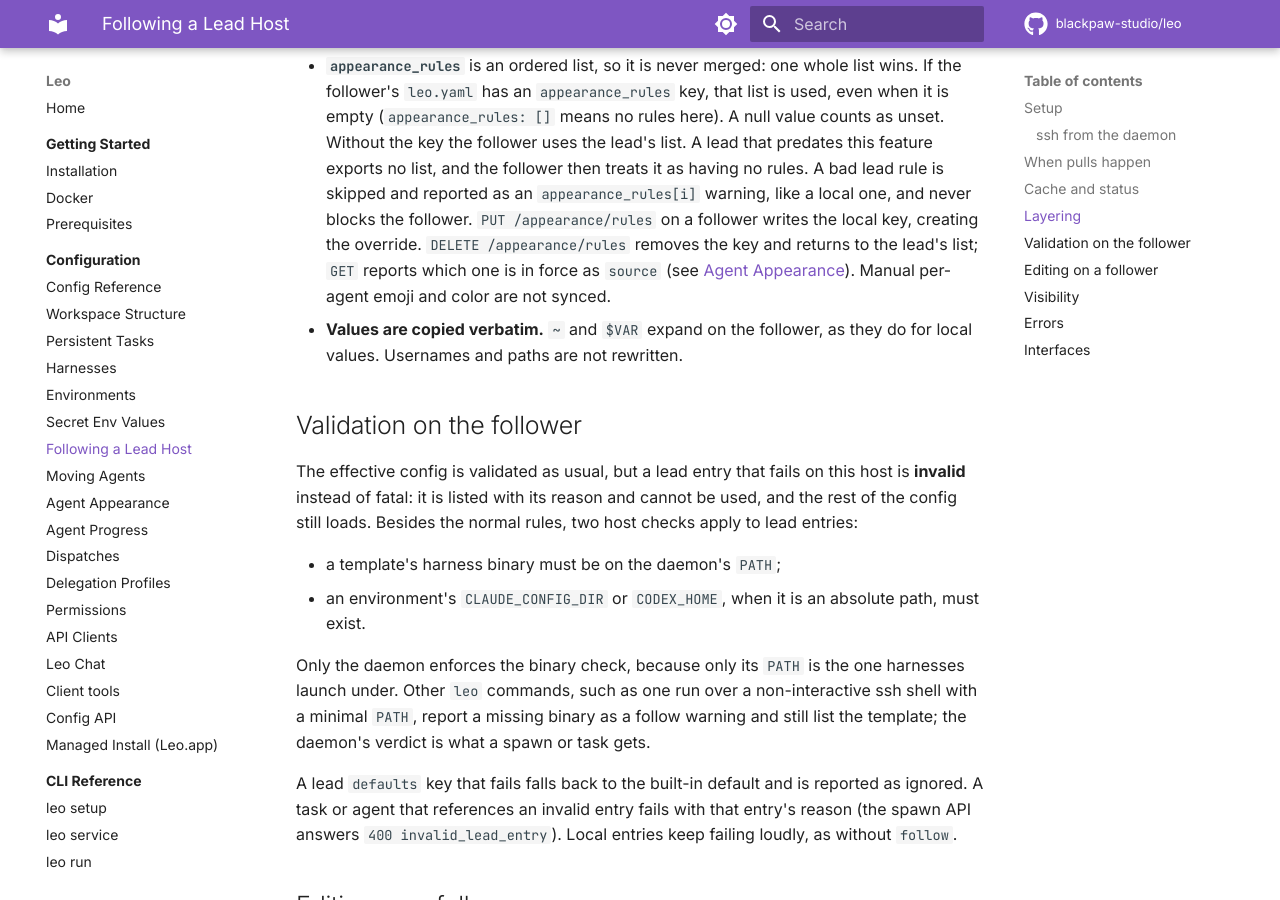
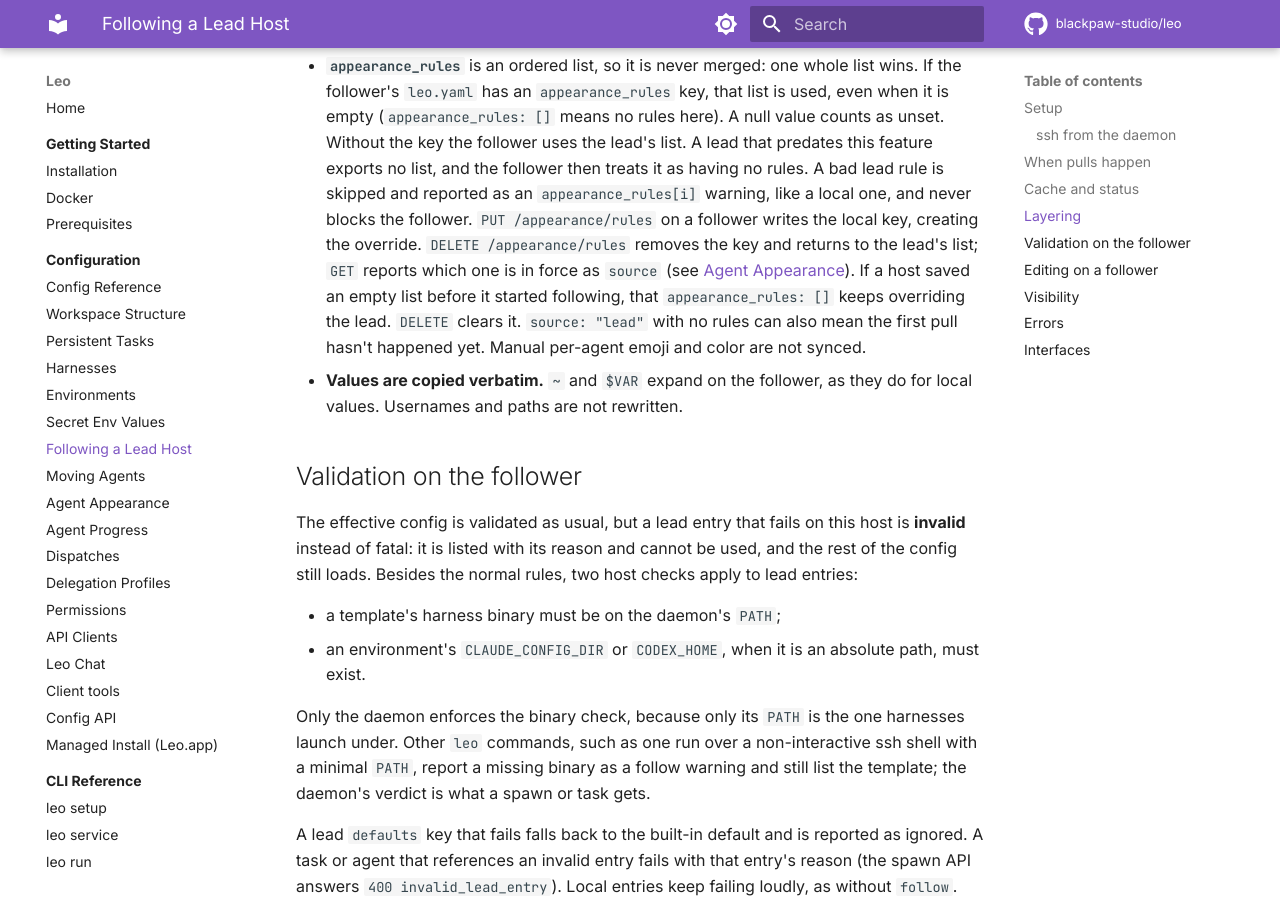
Before and after one commit to blackpaw-studio/leo, an MkDocs documentation site: the page built from docs/configuration/follow-lead.md, in a window 1280 px wide and 900 px high, scrolled down 2677 px. Built offline with MkDocs 1.6.1 and Material for MkDocs 9.7.7, drawn with Linux system fonts in a browser that asks for light colours; comment, search, counter and statistics services are not loaded.

Commit message:
docs(follow): note sticky empty override and pre-pull lead source
Claude-Session: https://claude.ai/code/session_01NHCXhWGgNfdJExirV6WCtT

```diff
--- a/docs/configuration/follow-lead.md
+++ b/docs/configuration/follow-lead.md
@@ -125,7 +125,10 @@ Per section, lowest to highest: the lead, then the follower's `templates_file`
   blocks the follower. `PUT /appearance/rules` on a follower writes the local
   key, creating the override. `DELETE /appearance/rules` removes the key and
   returns to the lead's list; `GET` reports which one is in force as `source`
-  (see [Agent Appearance](appearance.md#rules)). Manual per-agent emoji and
+  (see [Agent Appearance](appearance.md#rules)). If a host saved an empty list
+  before it started following, that `appearance_rules: []` keeps overriding
+  the lead. `DELETE` clears it. `source: "lead"` with no rules can also mean
+  the first pull hasn't happened yet. Manual per-agent emoji and
   color are not synced.
 - **Values are copied verbatim.** `~` and `$VAR` expand on the follower, as
   they do for local values. Usernames and paths are not rewritten.
```
